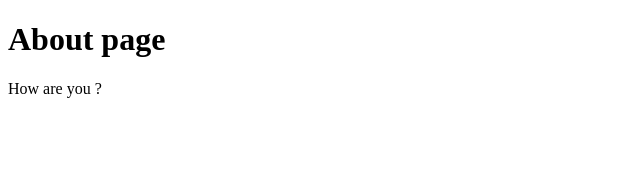
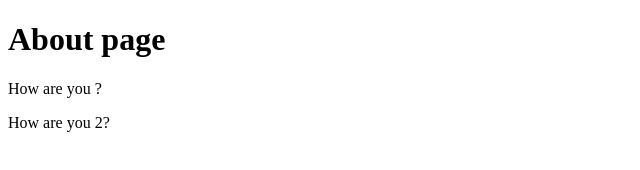
Before and after one commit to nguyendung87/NodeJs, a plain HTML site: page views/About.html in a window 1280 px wide. Shown: the whole page, without its empty margins (0-640 px from the left). Drawn offline with Linux system fonts and the light colour scheme.

Commit message:
Edit about.html

```diff
--- a/views/About.html
+++ b/views/About.html
@@ -8,5 +8,6 @@
 <body>
     <h1>About page</h1>
     <p>How are you ?</p>
+    <p>How are you 2?</p>
 </body>
 </html>
```
